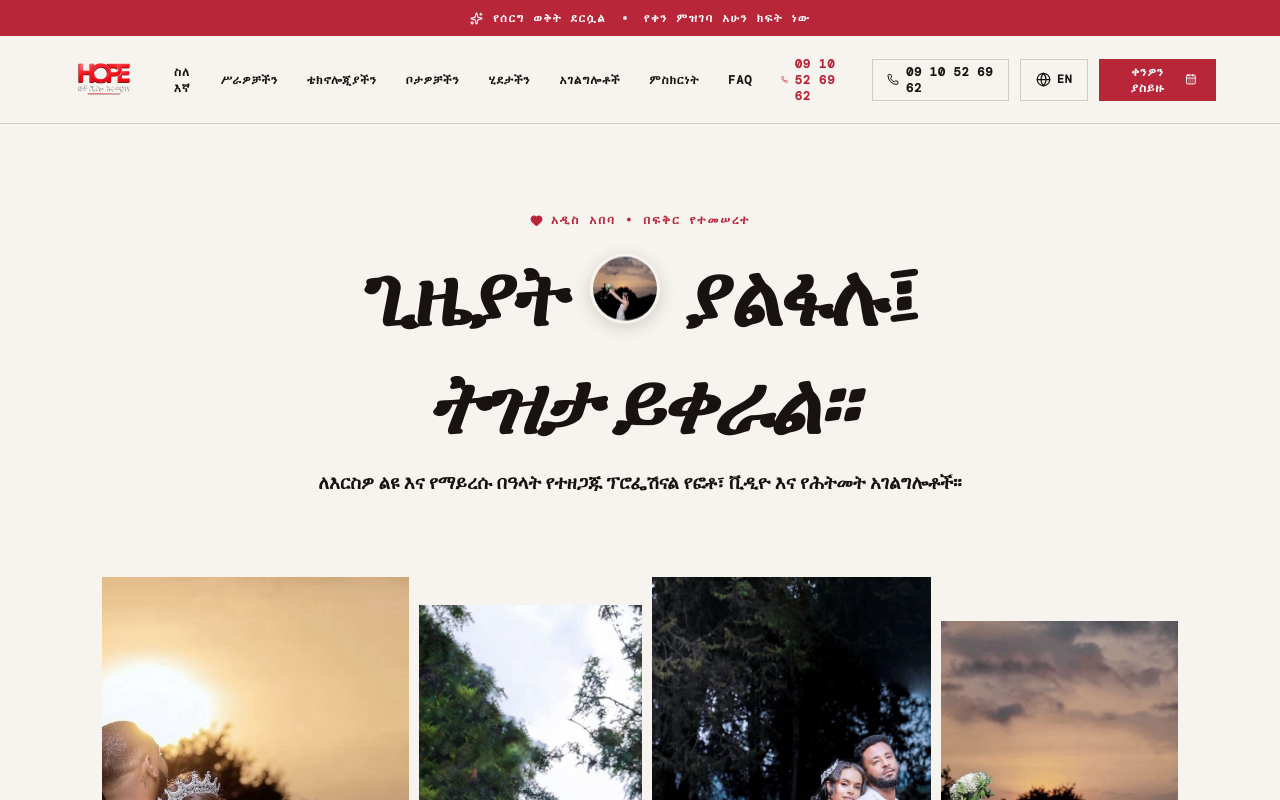
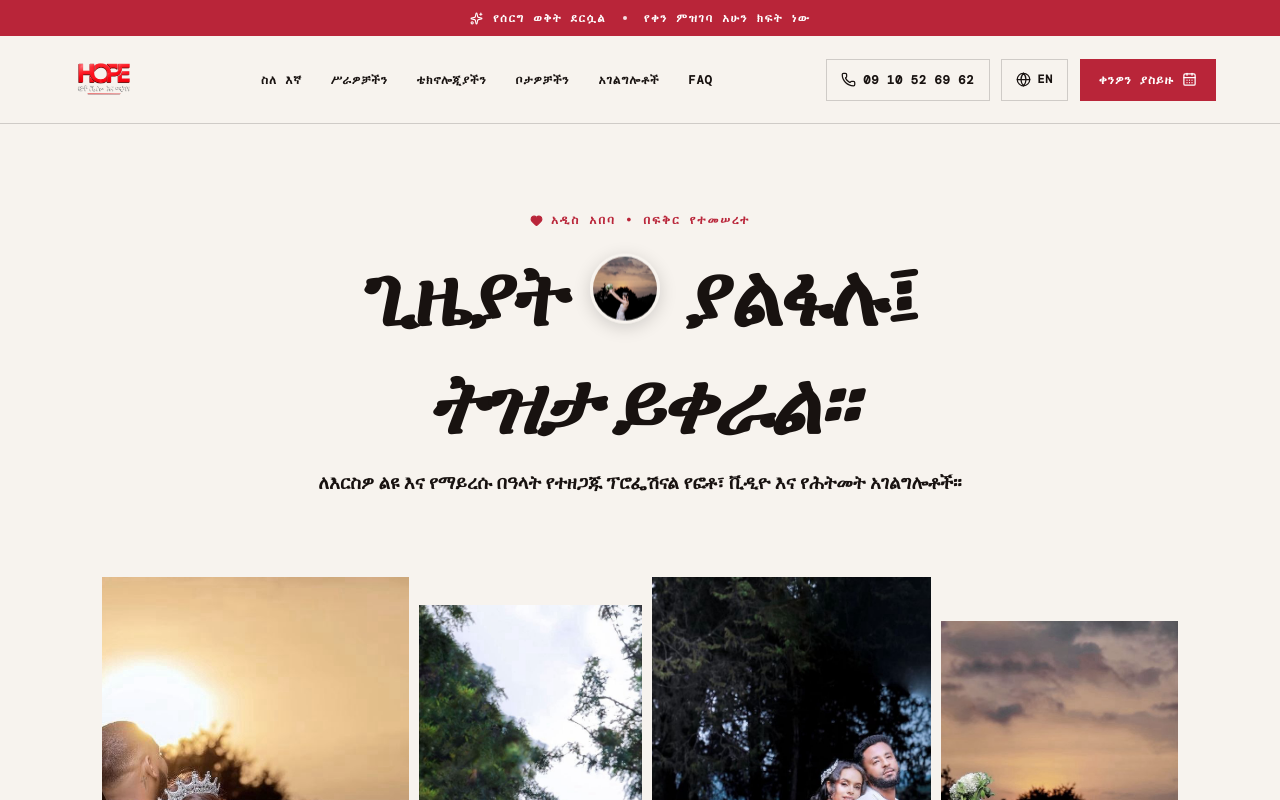
Before and after one commit to crossdagifx1/hope-photo-velo, a React (Vite) app: page / in a window 1280 px wide. Shown: the top 800 px of the page. Built offline with nearby package versions, Linux system fonts and the light colour scheme; a web font is replaced by a local one.

Commit message:
fix: remove duplicated phone link in header and streamline nav items

```diff
--- a/src/main.jsx
+++ b/src/main.jsx
@@ -389,11 +389,8 @@ function App() {
             <button onClick={() => nav('work')}>{t.nav.work}</button>
             <button onClick={() => nav('craft')}>{t.nav.craft}</button>
             <button onClick={() => nav('locations')}>{t.nav.locations}</button>
-            <button onClick={() => nav('process')}>{t.nav.process}</button>
             <button onClick={() => nav('pricing')}>{t.nav.pricing}</button>
-            <button onClick={() => nav('testimonials')}>{t.nav.testimonials}</button>
             <button onClick={() => nav('faq')}>{t.nav.faq}</button>
-            <a className="mobile-menu-call" href={`tel:${PHONE_LINK}`}><Phone size={15} /> {PHONE_DISPLAY}</a>
           </nav>
           <div className="header-right">
             <a className="header-call-btn" href={`tel:${PHONE_LINK}`} aria-label="Call HOPE">
```
